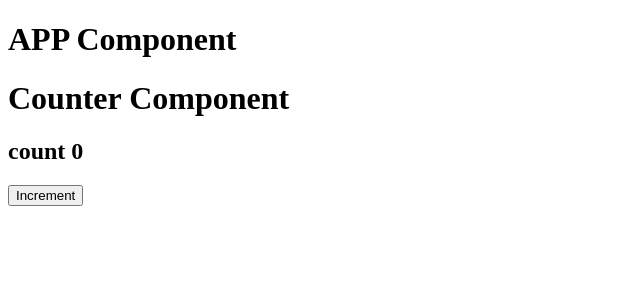
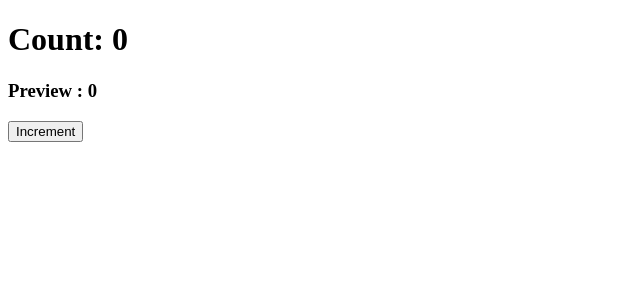
Before and after one commit to jarugulladilleswari63-ux/REACT-JS, a React (Vite) app in the folder myapp/: page / in a window 1280 px wide. Shown: the top 300 px of the page, without its empty margins (0-640 px from the left). Built offline with nearby package versions, Linux system fonts and the light colour scheme.

Commit message:
update REACT-JS

```diff
--- a/myapp/src/App.jsx
+++ b/myapp/src/App.jsx
@@ -1,10 +1,23 @@
-import Counter from "./Counter";
-let App = ()=>{
-    return <>
-    <h1>APP Component</h1>
-    <Counter></Counter>
-    </>
+// import Counter from "./Counter";
+// let App = ()=>{
+//     return <>
+//     <h1>APP Component</h1>
+//     <Counter></Counter>
+//     </>
 
+// }
+
+// export default App;
+
+import React from 'react'
+import  Counter  from './UseState/Counter.jsx'
+
+const App = () => {
+  return (
+    <div>
+        <Counter/>
+    </div>
+  )
 }
 
-export default App;
+export default App
--- a/myapp/src/Counter.jsx
+++ b/myapp/src/Counter.jsx
@@ -1,13 +1,23 @@
-import { useState } from "react";
-let Counter = ()=>{
-    let [value,Updater]= useState(0);
-    console.log("component");
+// import { useState } from "react";
+// let Counter = ()=>{
+//     let [value,Updater]= useState(0);
+//     console.log("component");
 
-    return <>
-    <h1>Counter Component </h1>
-    <h2>count  {value} </h2>
-    <button onClick={()=>Updater(value+1)}>Increment</button>
-    </>
-}
+//     return <>
+//     <h1>Counter Component </h1>
+//     <h2>count  {value} </h2>
+//     <button onClick={()=>Updater(value+1)}>Increment</button>
+//     </>
+// }
 
-export default Counter;
+// export default Counter;
+
+// let Data=()=>{
+//     let [name, setName] = useState("laddu")
+//     let [age, setAge] = useState(20)
+//     let [skills, setSkills] = useState(['sql','python','java','web'])
+//     return <>
+//     <h1>name:{name}</h1>
+//     <h1>Age:{age}</h1>
+//     </>
+// }
--- /dev/null
+++ b/myapp/src/UseState/Counter.jsx
@@ -0,0 +1,36 @@
+// import React from 'react'
+
+// export const Counter = () => {
+//   return (
+//     <div>Counter</div>
+//   )
+// }
+
+
+
+import React, { useState } from 'react'
+
+const Counter = () => {
+    let [Count,setCount]=useState(0)
+    let [Preview,setPreview] = useState(0)
+
+    let handleInc = () =>{
+        // setCount(Count+1)
+        setCount((c)=>{
+            let newCount = c+1;
+            setPreview(Count)
+            // console.log(c );
+
+            return newCount
+        })
+    }
+  return (
+    <div>
+        <h1>Count: {Count} </h1>
+        <h3>Preview : {Preview} </h3>
+        <button onClick={handleInc}>Increment</button>
+    </div>
+  )
+}
+
+export default Counter
```
Also changed, not shown: myapp/src/UseState/Cart.jsx (added, +19 -0 lines).
